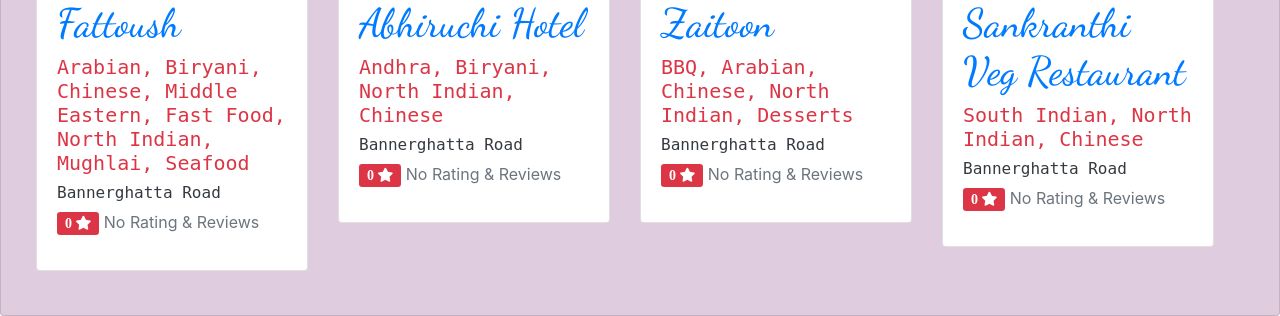
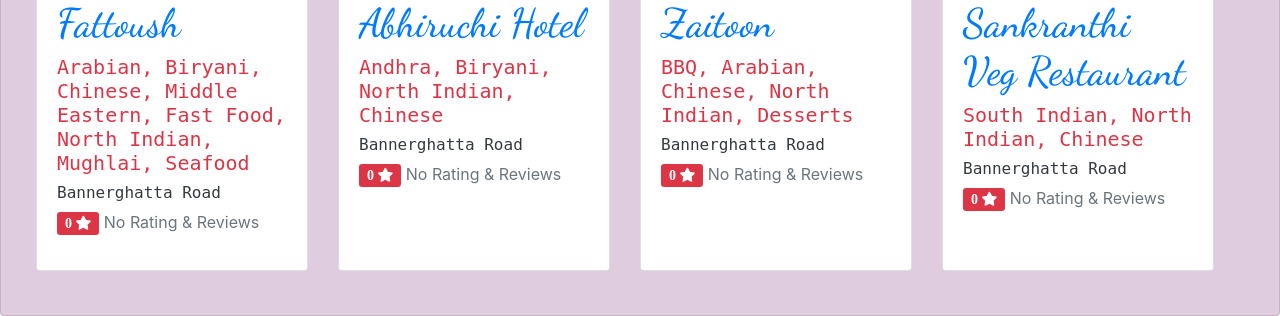
Before and after one commit to Abhrojyoti2001/Glutton, a PHP site: page /home.php in a window 1280 px wide. Shown: the part 1990-2306 px from the top of the page. Run offline with PHP 8.4, Linux system fonts and the light colour scheme; a user stored in the database is signed in; data comes from the database, SQL or seed files in the repository; some libraries are stand-ins or nearby versions; some web fonts are replaced.

Commit message:
Update home.php

```diff
--- a/App/home.php
+++ b/App/home.php
@@ -105,7 +105,7 @@
 				}else{
 					$rating_color = 'bg-success';
 				}
-				echo '<div class="col-md-3 col-sm-6 mb-4">
+				echo '<div class="col-md-3 col-sm-6 mb-4 d-flex align-items-stretch">
 					<a class="card clickable-card"  href="restaurante.php?restaurant_id='.$row["restaurant_id"].'">
 						<div class="card-body">
 							<img src='.$row["img-sm"].' width="100%">
@@ -149,7 +149,7 @@
 				}else{
 					$rating_color = 'bg-success';
 				}
-				echo '<div class="col-md-3 col-sm-6 mb-4">
+				echo '<div class="col-md-3 col-sm-6 mb-4 d-flex align-items-stretch">
 					<a class="card clickable-card"  href="restaurante.php?restaurant_id='.$row["restaurant_id"].'">
 						<div class="card-body">
 							<img src='.$row["img-sm"].' width="100%">
@@ -193,7 +193,7 @@
 				}else{
 					$rating_color = 'bg-success';
 				}
-				echo '<div class="col-md-3 col-sm-6 mb-4">
+				echo '<div class="col-md-3 col-sm-6 mb-4 d-flex align-items-stretch">
 					<a class="card clickable-card"  href="restaurante.php?restaurant_id='.$row["restaurant_id"].'">
 						<div class="card-body">
 							<img src='.$row["img-sm"].' width="100%">
```
